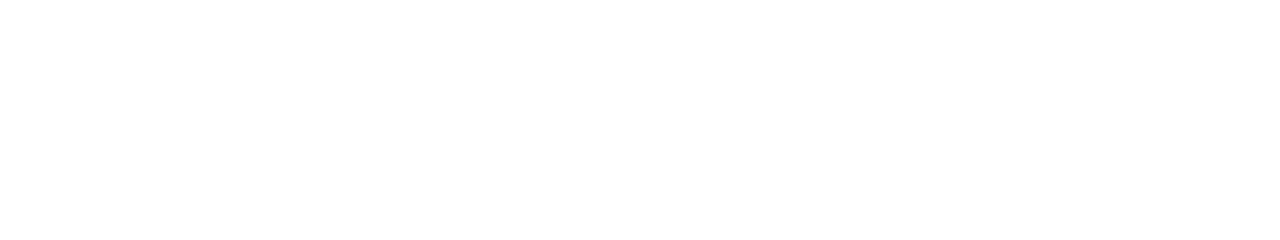
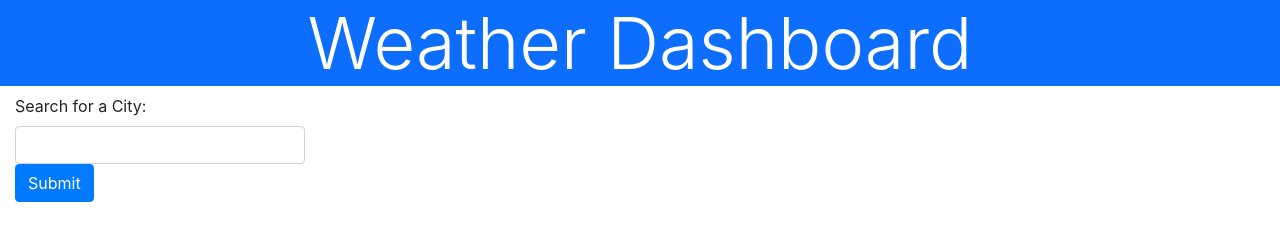
Before and after one commit to AmyLipscomb/weather-dashboard, a plain HTML site: page index.html in a window 1280 px wide. Drawn offline with nearby package versions, Linux system fonts and the light colour scheme.

Commit message:
added a header, form and button to the index.html file

```diff
--- a/assets/css/style.css
+++ b/assets/css/style.css
@@ -0,0 +1,6 @@
+.bigTitle{
+    text-align: center;
+    background: #0d6efd;
+    color: white;
+
+}
--- a/index.html
+++ b/index.html
@@ -23,8 +23,30 @@
     <title>Weather Dashboard</title>
 </head>
 
+<header class="bigTitle">
+    <h1 class="display-3">Weather Dashboard</h1>
+
+</header>
+
+<main class="flex-row justify-space-between">
+    <div class="col-3 col-med-4">
+        <form id="user-form">
+            <!-- <label class="form-label" for="citySearch">Search for a city:</label>
+            <button type="submit" class="btn">Search</button> -->
+            <div class="mb-3">
+                <label for="formGroupExampleInput" class="form-label">Search for a City:</label>
+                <input type="text" class="form-control" id="formGroupExampleInput" placeholder="">
+                <button class="btn btn-primary" type="submit">Submit</button>
+            </div>
+        </form>
+    </div>
+
+</main>
+
 
 <body>
 
+
+    <script src="./assets/js/script.js"></script> <!--To link in JavaScript-->
 </body>
 </html>
```
